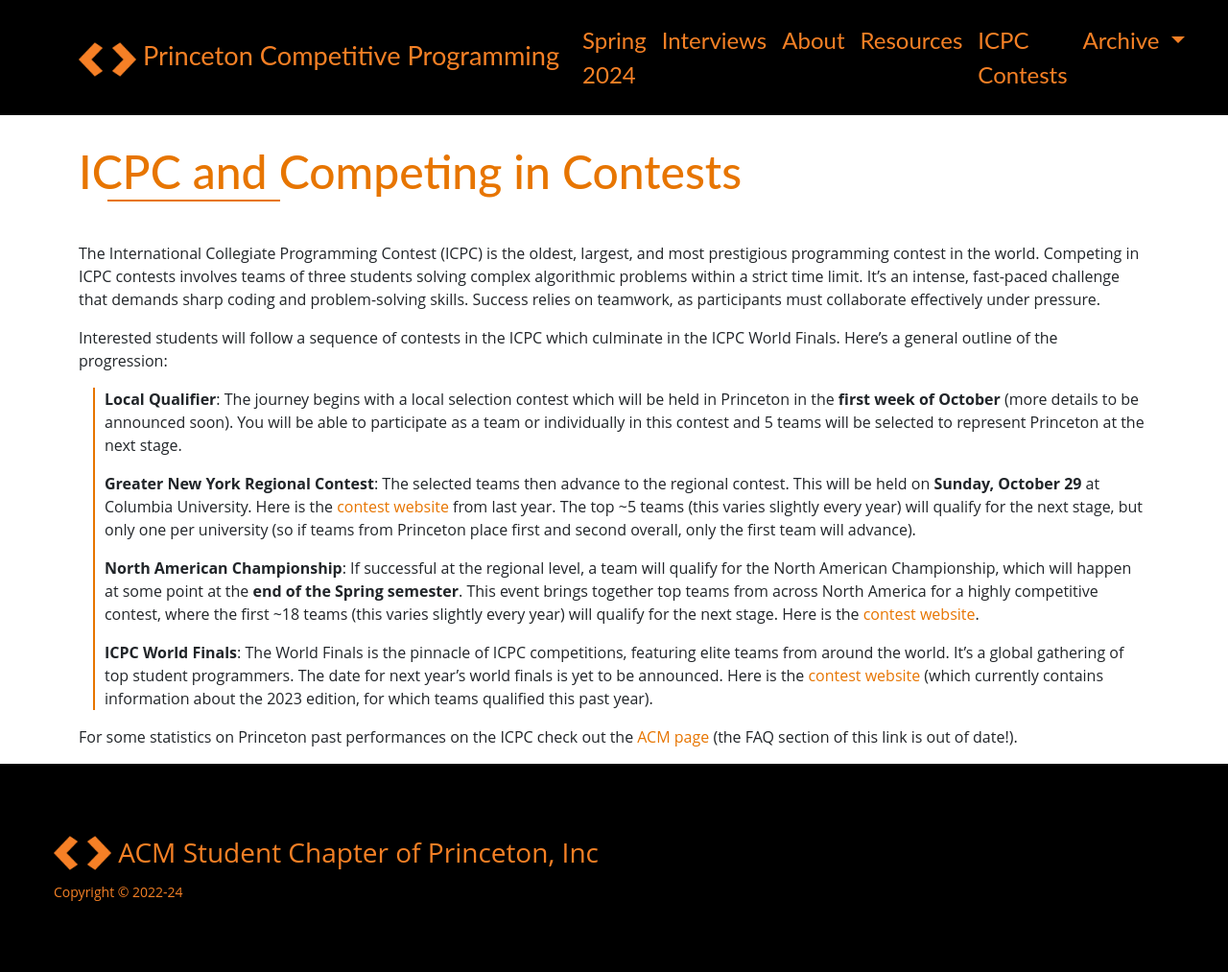
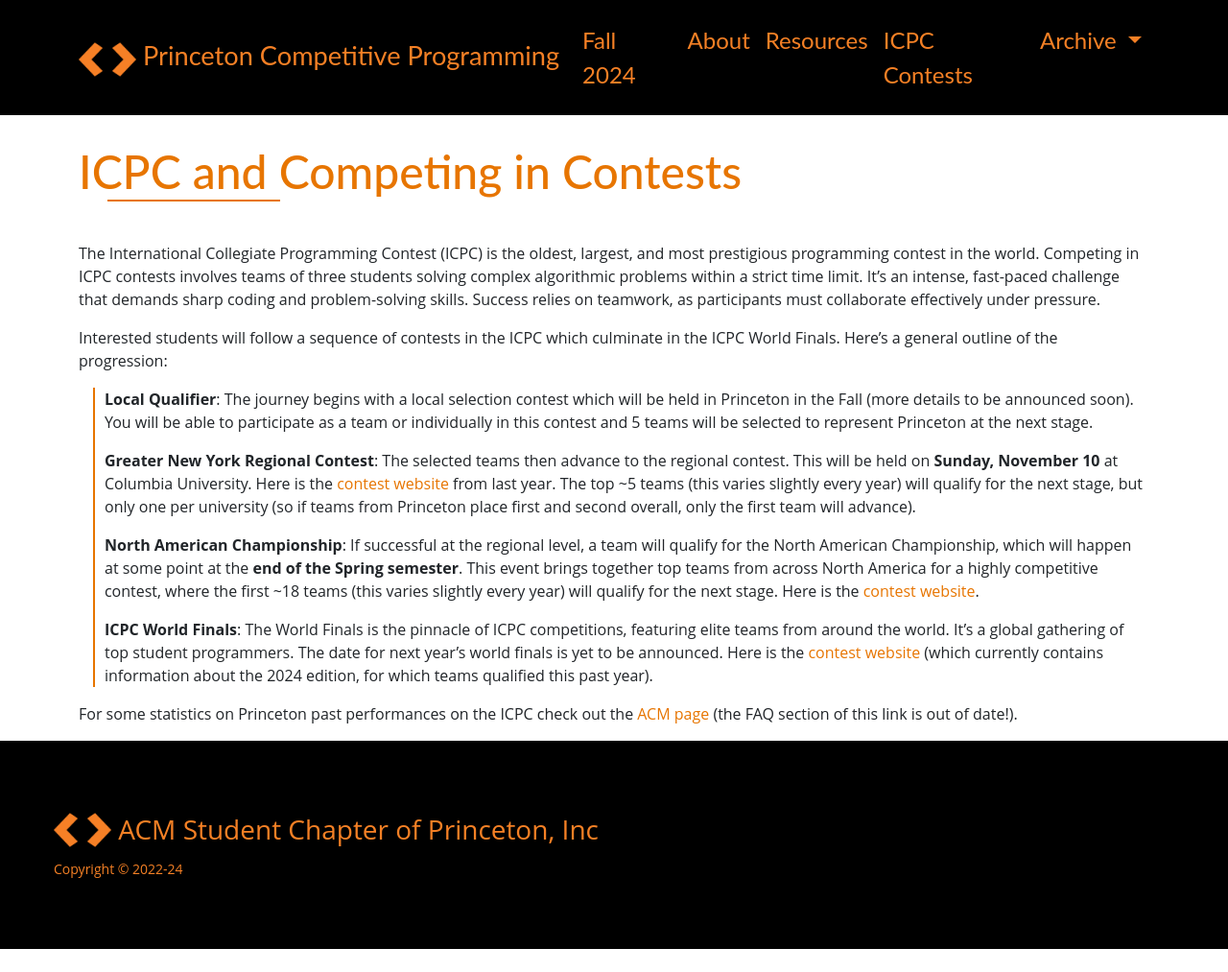
Before and after one commit to Princeton-Competitive-Programming/princeton-competitive-programming, a Jekyll site: the page built from icpc.md, in a window 1280 px wide. Shown: the whole page at 96% size. Built offline with Jekyll 4.4.1, drawn with Linux system fonts in a browser that asks for light colours; nearby versions of some CDN libraries; after the commit the page ends 989 px from its top, so only the background shows below that.

```diff
--- a/_includes/header.html
+++ b/_includes/header.html
@@ -10,8 +10,8 @@
       </a>
 
       <ul class="navbar-nav mt-2 mt-md-0 ms-md-auto">
-	<li class="nav-item"><a href="{{ site.baseurl }}/spring24" class="nav-link px-2 text-white">Spring 2024</a></li>
-	<li class="nav-item"><a href="{{ site.baseurl }}/interview_prep_f23" class="nav-link px-2 text-white">Interviews</a></li>
+	<li class="nav-item"><a href="{{ site.baseurl }}/spring24" class="nav-link px-2 text-white">Fall 2024</a></li>
+	<!-- <li class="nav-item"><a href="{{ site.baseurl }}/interview_prep_f23" class="nav-link px-2 text-white">Interviews</a></li> -->
 	<li class="nav-item"><a href="{{ site.baseurl }}/about" class="nav-link px-2 text-white">About</a></li>
 	<li class="nav-item"><a href="{{ site.baseurl }}/resources" class="nav-link px-2 text-white">Resources</a></li>
 	<li class="nav-item"><a href="{{ site.baseurl }}/icpc" class="nav-link px-2 text-white">ICPC Contests</a></li>
@@ -20,6 +20,7 @@
             Archive
           </a>
           <ul class="dropdown-menu">
+	    <li><a class="dropdown-item" href="{{ site.baseurl }}/spring24">Spring 2024</a></li>
 	    <li><a class="dropdown-item" href="{{ site.baseurl }}/fall23">Fall 2023</a></li>
             <li><a class="dropdown-item" href="{{ site.baseurl }}/spring23">Spring 2023</a></li>
 	    <li><a class="dropdown-item" href="{{ site.baseurl }}/fall22">Fall 2022</a></li>
--- a/_layouts/home.html
+++ b/_layouts/home.html
@@ -20,7 +20,7 @@
 	<h3 class="d-none d-lg-block d-flex justify-content-center gap-2 title-link text-center">Organized by the <a href="http://princeton.acm.org/">ACM Student Chapter</a></h3>
 
 	<div class="d-grid gap-2 d-lg-none mt-3">
-	  <a class="btn btn-dark btn-lg" href="{{ site.baseurl }}/spring24" role="button">Check out our weekly event!</a>
+	  <a class="btn btn-dark btn-lg" href="{{ site.baseurl }}/fall24" role="button">Check out our weekly event!</a>
 
 	  <a class="btn btn-dark btn-lg" href="{{ site.baseurl }}/icpc" role="button">Learn more about the ICPC contests!</a>
 
@@ -43,7 +43,7 @@
 		</div>
 
 		<div class="d-grid gap-2 align-self-end">
-		  <a class="btn btn-dark btn-lg" href="{{ site.baseurl }}/spring24" role="button">Check out our weekly event! <span class="badge text-bg-light">Spring 24</span></a>
+		  <a class="btn btn-dark btn-lg" href="{{ site.baseurl }}/fall24" role="button">Check out our weekly event! <span class="badge text-bg-light">Fall 24</span></a>
 		</div>
 	      </div>
 	    </div>
--- a/icpc.md
+++ b/icpc.md
@@ -17,15 +17,15 @@ which culminate in the ICPC World Finals. Here's a general outline of
 the progression:
 
 * **Local Qualifier**: The journey begins with a local selection
-    contest which will be held in Princeton in the **first week of
-    October** (more details to be announced soon). You will be able to
-    participate as a team or individually in this contest and 5 teams
-    will be selected to represent Princeton at the next stage.
+    contest which will be held in Princeton in the Fall (more details
+    to be announced soon). You will be able to participate as a team
+    or individually in this contest and 5 teams will be selected to
+    represent Princeton at the next stage.
 
 * **Greater New York Regional Contest**: The selected teams then
     advance to the regional contest. This will be held on **Sunday,
-    October 29** at Columbia University. Here is the [contest
-    website](http://acmgnyr.org/year2022/) from last year. The top ~5
+    November 10** at Columbia University. Here is the [contest
+    website](https://gny.na.icpc.global/) from last year. The top ~5
     teams (this varies slightly every year) will qualify for the next
     stage, but only one per university (so if teams from Princeton
     place first and second overall, only the first team will advance).
@@ -43,7 +43,7 @@ the progression:
     global gathering of top student programmers. The date for next
     year's world finals is yet to be announced. Here is the [contest
     website](https://worldfinals.icpc.global) (which currently
-    contains information about the 2023 edition, for which teams
+    contains information about the 2024 edition, for which teams
     qualified this past year).
 
 For some statistics on Princeton past performances on the ICPC check
```
Also changed, not shown: fall24.md (added, +60 -0 lines), pages/intro.md (added, +8 -0 lines).
